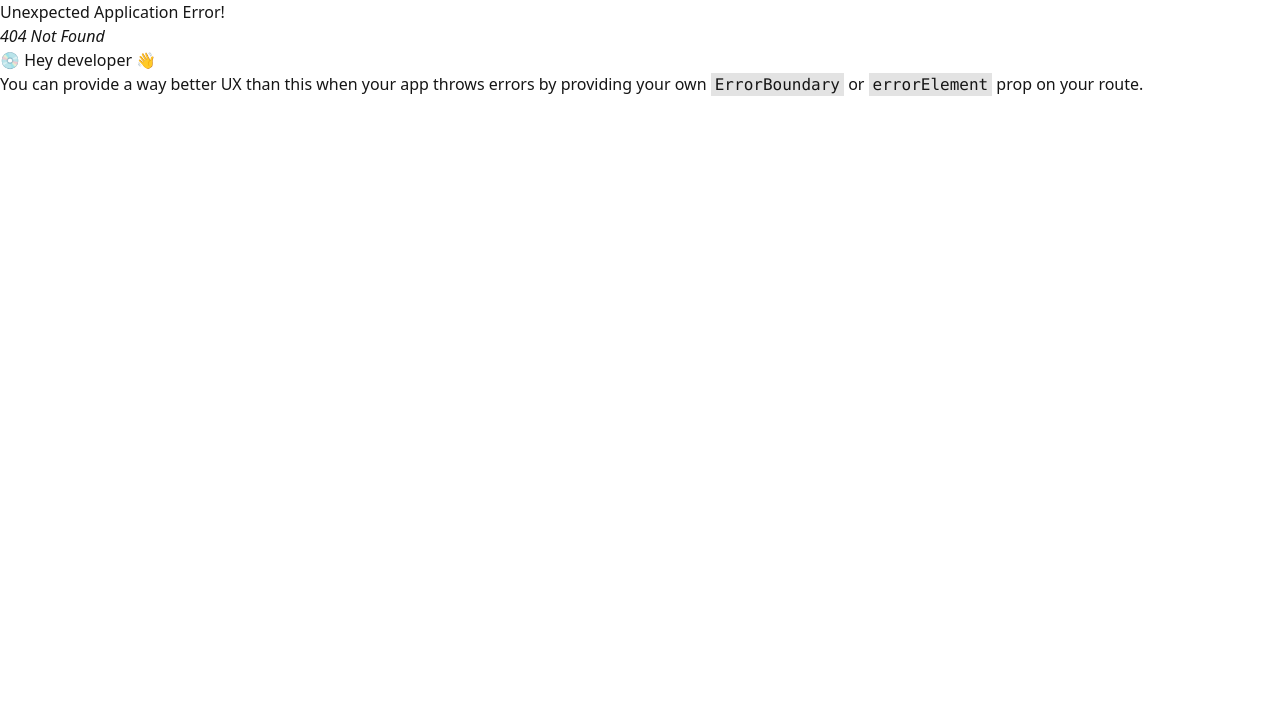
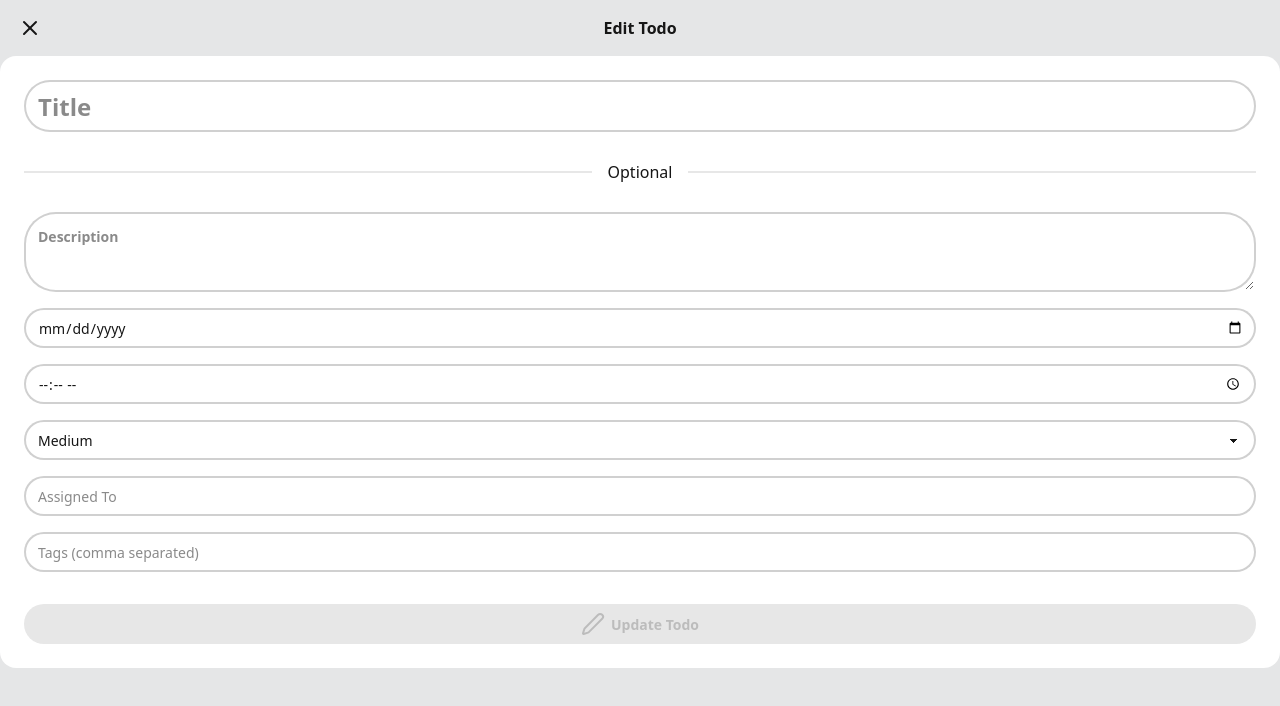
Before and after one commit to majicmaj/todo, a React (Vite) app: page /edit/1 in a window 1280 px wide. Before the commit this address had no page. Shown: the top 706 px of the page. Built offline with nearby package versions, Linux system fonts and the light colour scheme.

Commit message:
feat: add edit functionality for todos with a dedicated Edit component

```diff
--- a/src/components/todo/deadline.tsx
+++ b/src/components/todo/deadline.tsx
@@ -12,6 +12,7 @@ import { cn } from '@/lib/utils'
 interface DeadLineProps {
   date?: string
   time?: string
+  isComplete?: boolean
 }
 
 const getDeadlineInfo = (date?: string, time?: string) => {
@@ -48,10 +49,10 @@ const getDeadlineInfo = (date?: string, time?: string) => {
   }
 }
 
-const Deadline = ({ date, time }: DeadLineProps) => {
+const Deadline = ({ date, time, isComplete }: DeadLineProps) => {
   const deadlineInfo = getDeadlineInfo(date, time)
 
-  if (!deadlineInfo) return null
+  if (!deadlineInfo || isComplete) return null
 
   const variantStyles = {
     error: 'badge-error',
--- a/src/components/todo/todoItem.tsx
+++ b/src/components/todo/todoItem.tsx
@@ -63,7 +63,11 @@ const TodoItem = ({
             </motion.h2>
           </Link>
           <motion.div layout className="flex-shrink-0">
-            <Deadline date={todo.dueDate} time={todo.dueTime} />
+            <Deadline
+              date={todo.dueDate}
+              time={todo.dueTime}
+              isComplete={isComplete}
+            />
           </motion.div>
         </motion.div>
 
--- /dev/null
+++ b/src/components/views/edit/edit.tsx
@@ -0,0 +1,123 @@
+import { NEW_TODO_FORM_DEFAULT } from '@/constants/newTodoFormDefault'
+import { useGetTodo, useUpdateTodo } from '@/data/todo/todos'
+import Todo from '@/types/todo'
+import { Pen, X } from 'lucide-react'
+import { useEffect, useState } from 'react'
+import { Link, useNavigate, useParams } from 'react-router'
+import PageWrapper from '@/components/system/pageWrappers'
+
+const Edit = () => {
+  const [todo, setTodo] = useState<Todo>(NEW_TODO_FORM_DEFAULT)
+
+  const { id = '' } = useParams<{ id: string }>()
+  const { data: existingTodo } = useGetTodo(id)
+
+  // If an existing todo is found, set it to the state
+  useEffect(() => {
+    if (existingTodo) {
+      setTodo(existingTodo)
+    }
+  }, [existingTodo])
+
+  const { mutate: updateTodo } = useUpdateTodo()
+  const navigate = useNavigate()
+
+  const handleUpdateTodo = () => {
+    updateTodo(todo, {
+      onSuccess: () => {
+        navigate('/')
+      },
+    })
+  }
+
+  return (
+    <PageWrapper>
+      <div className="flex flex-col gap-4">
+        <div className="relative flex items-center justify-center pt-4">
+          <Link to="/" className="absolute left-0">
+            <button className="btn btn-ghost">
+              <X />
+            </button>
+          </Link>
+          <h1 className="text-center font-bold">Edit Todo</h1>
+        </div>
+
+        <div className="bg-base-100 flex h-full flex-col gap-4 rounded-2xl p-6">
+          <input
+            className="input w-full py-6 text-2xl font-semibold"
+            placeholder="Title"
+            value={todo.title}
+            onChange={(e) => setTodo({ ...todo, title: e.target.value })}
+          />
+          <div className="divider">Optional</div>
+          <textarea
+            className="textarea w-full py-3 font-semibold"
+            placeholder="Description"
+            value={todo.description}
+            onChange={(e) => setTodo({ ...todo, description: e.target.value })}
+          />
+          {/* Due Date */}
+          <input
+            type="date"
+            className="input w-full"
+            value={todo.dueDate}
+            onChange={(e) => setTodo({ ...todo, dueDate: e.target.value })}
+          />
+          {/* Due Time */}
+          <input
+            type="time"
+            className="input w-full"
+            value={todo.dueTime}
+            onChange={(e) => setTodo({ ...todo, dueTime: e.target.value })}
+          />
+          <select
+            className="select w-full"
+            value={todo.priority}
+            onChange={(e) =>
+              setTodo({
+                ...todo,
+                priority: e.target.value as 'low' | 'medium' | 'high',
+              })
+            }
+          >
+            <option value="low">Low</option>
+            <option value="medium">Medium</option>
+            <option value="high">High</option>
+          </select>
+          <input
+            type="text"
+            className="input w-full"
+            placeholder="Assigned To"
+            value={todo.assignedTo}
+            onChange={(e) => setTodo({ ...todo, assignedTo: e.target.value })}
+          />
+          <div className="flex gap-2">
+            <input
+              type="text"
+              className="input w-full"
+              placeholder="Tags (comma separated)"
+              value={todo.tags?.join(', ')}
+              onChange={(e) =>
+                setTodo({
+                  ...todo,
+                  tags: e.target.value.split(',').map((tag) => tag.trim()),
+                })
+              }
+            />
+          </div>
+
+          <button
+            className="btn btn-primary mt-4"
+            onClick={handleUpdateTodo}
+            disabled={!todo.title.trim()}
+          >
+            <Pen />
+            Update Todo
+          </button>
+        </div>
+      </div>
+    </PageWrapper>
+  )
+}
+
+export default Edit
--- a/src/components/views/home/home.tsx
+++ b/src/components/views/home/home.tsx
@@ -6,6 +6,7 @@ import { Plus } from 'lucide-react'
 import { useState } from 'react'
 import { Link } from 'react-router'
 import PageWrapper from '@/components/system/pageWrappers'
+import ModeToggle from '@/components/system/modeToggle'
 
 const Home = () => {
   const [search, setSearch] = useState('')
@@ -22,13 +23,14 @@ const Home = () => {
           </button>
         </Link>
 
-        <div className="p-4">
+        <div className="flex items-center gap-1 p-4">
           <input
             placeholder="Search Todos"
             className="input input-lg input-accent w-full rounded-2xl"
             value={search}
             onChange={(e) => setSearch(e.target.value)}
           />
+          <ModeToggle />
         </div>
 
         <div className="bg-base-100 h-full min-h-max rounded-t-4xl p-6 pt-2 pb-24">
--- a/src/components/views/todo/singleTodo.tsx
+++ b/src/components/views/todo/singleTodo.tsx
@@ -4,7 +4,7 @@ import {
   useGetTodo,
 } from '@/data/todo/todos'
 import { format, parseISO } from 'date-fns'
-import { ArrowLeft, Clock, Trash, User } from 'lucide-react'
+import { ArrowLeft, Clock, Pen, Trash, User } from 'lucide-react'
 import { Link, useNavigate, useParams } from 'react-router'
 import PageWrapper from '@/components/system/pageWrappers'
 import PriorityIcon from '@/components/todo/priorityIcon'
@@ -87,10 +87,12 @@ const SingleTodo = () => {
               <p>Updated: {format(parseISO(todo.updatedAt), 'PPp')}</p>
             </div>
 
-            <button
-              className="btn btn-error btn-outline mt-4"
-              onClick={handleDelete}
-            >
+            <Link to={`/edit/${todo.id}`} className="btn btn-primary">
+              <Pen />
+              Edit
+            </Link>
+
+            <button className="btn btn-error" onClick={handleDelete}>
               <Trash />
               Delete
             </button>
--- a/src/data/todo/todos.ts
+++ b/src/data/todo/todos.ts
@@ -220,3 +220,50 @@ export const useDeleteCompletedTodo = () => {
     },
   })
 }
+
+const updateTodo = async (todo: Partial<Todo>) => {
+  console.log('Updating todo:', todo)
+  const todos = localStorage.getItem(TODOS_LOCAL_STORAGE_KEY)
+  const parsedTodos = todos ? JSON.parse(todos) : []
+  const todoIndex = parsedTodos.findIndex(
+    (t: { id: string }) => t.id === todo.id,
+  )
+
+  const completedTodos = localStorage.getItem(COMPLETE_TODOS_LOCAL_STORAGE_KEY)
+  const parsedCompletedTodos = completedTodos ? JSON.parse(completedTodos) : []
+  const completedTodoIndex = parsedCompletedTodos.findIndex(
+    (t: { id: string }) => t.id === todo.id,
+  )
+
+  const notInTodos = todoIndex === -1
+  const notInCompletedTodos = completedTodoIndex === -1
+  if (notInTodos && notInCompletedTodos) throw new Error('Todo not found')
+
+  if (notInTodos) {
+    parsedCompletedTodos[completedTodoIndex] = {
+      ...parsedCompletedTodos[completedTodoIndex],
+      ...todo,
+    }
+    localStorage.setItem(
+      COMPLETE_TODOS_LOCAL_STORAGE_KEY,
+      JSON.stringify(parsedCompletedTodos),
+    )
+    return parsedCompletedTodos[completedTodoIndex]
+  }
+
+  parsedTodos[todoIndex] = { ...parsedTodos[todoIndex], ...todo }
+  localStorage.setItem(TODOS_LOCAL_STORAGE_KEY, JSON.stringify(parsedTodos))
+  return parsedTodos[todoIndex]
+}
+
+export const useUpdateTodo = () => {
+  const queryClient = useQueryClient()
+  return useMutation({
+    mutationFn: updateTodo,
+    onSuccess: () => {
+      queryClient.invalidateQueries({
+        queryKey: [TODOS_LOCAL_STORAGE_KEY],
+      })
+    },
+  })
+}
--- a/src/providers/routerProvider.tsx
+++ b/src/providers/routerProvider.tsx
@@ -1,5 +1,6 @@
 import App from '@/App'
 import Create from '@/components/views/create/create'
+import Edit from '@/components/views/edit/edit'
 import Home from '@/components/views/home/home'
 import SingleTodo from '@/components/views/todo/singleTodo'
 
@@ -19,6 +20,10 @@ const routes = [
         element: <Create />,
       },
       {
+        path: '/edit/:id',
+        element: <Edit />, // Reusing Create component for editing
+      },
+      {
         path: '/todo/:id',
         element: <SingleTodo />,
       },
```
